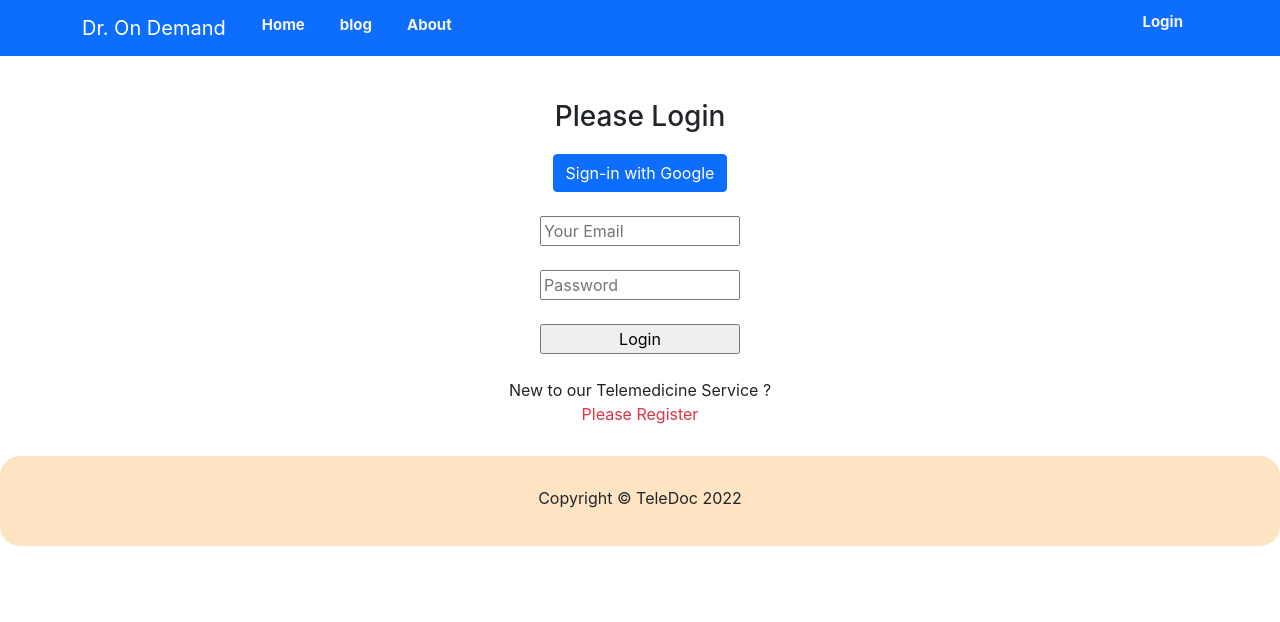
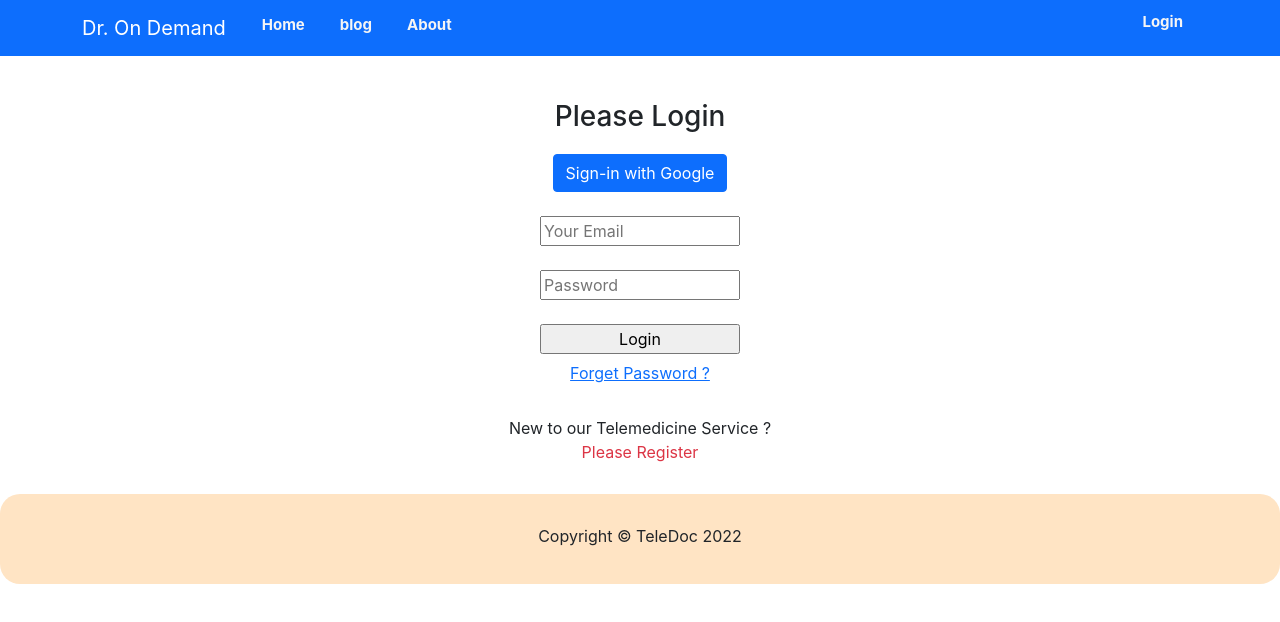
Before and after one commit to Habibullah800/Independent-service-provider-cv, a React (Create React App) app: page /login in a window 1280 px wide. Shown: the top 622 px of the page. Built offline with nearby package versions, Linux system fonts and the light colour scheme; no server answers.

Commit message:
password reset and varification email

```diff
--- a/src/Components/Login/Login.js
+++ b/src/Components/Login/Login.js
@@ -1,6 +1,6 @@
-import { getAuth, signInWithEmailAndPassword } from 'firebase/auth';
-import React, { useRef } from 'react';
-import { Form } from 'react-bootstrap';
+import { getAuth, sendPasswordResetEmail, signInWithEmailAndPassword } from 'firebase/auth';
+import React, { useRef, useState } from 'react';
+import { Button, Form } from 'react-bootstrap';
 import { Link, useNavigate } from 'react-router-dom';
 import app from '../../firebase.init';
 import useFirebase from '../../Hooks/UseFirebase';
@@ -12,6 +12,8 @@ const Login = () => {
     const navigate = useNavigate();
 
     const { user, handleSignOut } = useFirebase()
+
+    const [email, setEmail] = useState()
 
     const handleSubmit = event => {
         event.preventDefault();
@@ -28,11 +30,24 @@ const Login = () => {
                 console.error(error)
             })
         // Email and password
-        console.log(email, password);
 
     }
 
 
+
+    const handlePasswordReset = () => {
+        sendPasswordResetEmail(auth, email)
+            .then(() => {
+                console.log("Password reset email sent!");
+
+            })
+            .catch((error) => {
+                const errorCode = error.code;
+                const errorMessage = error.message;
+                // ..
+            });
+
+    }
 
     const { signInWithGoogle } = useFirebase();
 
@@ -77,6 +92,8 @@ const Login = () => {
 
 
                 <input type='submit' value='Login' ></input>
+                <br></br>
+                <Button onClick={handlePasswordReset} variant="link">Forget Password ?</Button>
 
             </Form>
 
--- a/src/Components/Register/Register.js
+++ b/src/Components/Register/Register.js
@@ -3,7 +3,7 @@ import './Register.css'
 import { Link, useNavigate } from 'react-router-dom';
 import { useCreateUserWithEmailAndPassword } from 'react-firebase-hooks/auth';
 import RequireAuth from '../RequireAuth/RequireAuth';
-import { createUserWithEmailAndPassword, getAuth } from 'firebase/auth';
+import { createUserWithEmailAndPassword, getAuth, sendEmailVerification } from 'firebase/auth';
 import app from '../../firebase.init';
 
 const auth = getAuth(app);
@@ -36,7 +36,7 @@ const Register = () => {
         createUserWithEmailAndPassword(auth, email, password)
             .then(result => {
                 const user = result.user;
-
+                verifyEmail();
 
             })
             .catch((error) => {
@@ -47,6 +47,16 @@ const Register = () => {
             )
     }
 
+    const verifyEmail = () => {
+
+        sendEmailVerification(auth.currentUser)
+            .then(() => {
+                console.log("Email verification sent!");
+
+            });
+
+
+    }
     return (
         <div className='register-container'>
 
```
